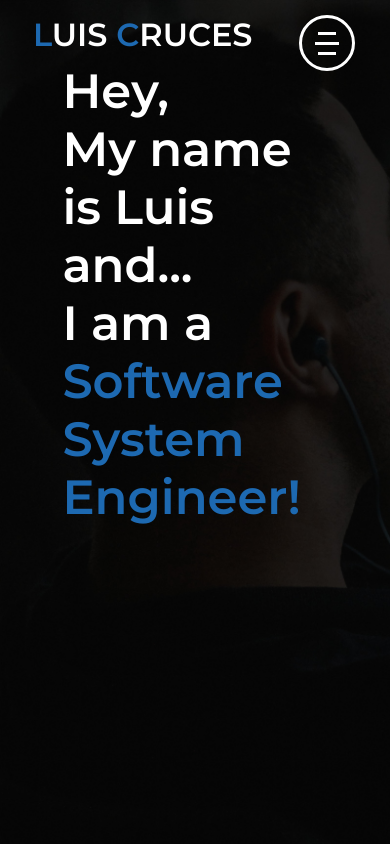
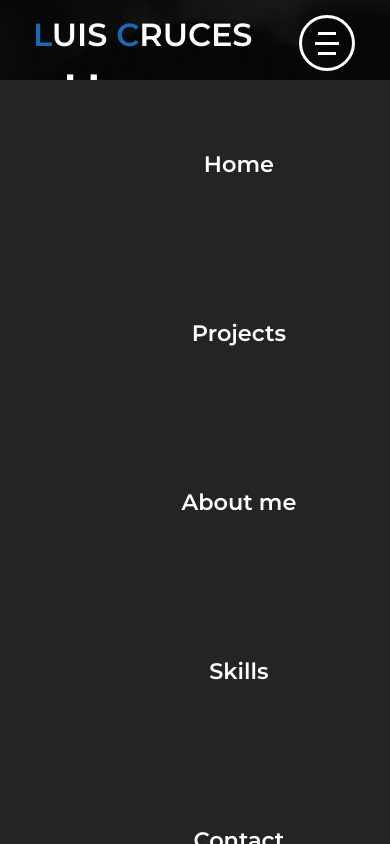
Before and after one commit to luisVidal97/cv-react, a React (Create React App) app: page / in a window 390 px wide. Both pictures are taken after a click on the element 327 px from the left and 43 px from the top of the page. Shown: the top 844 px of the page. Built offline with nearby package versions, Linux system fonts and the light colour scheme.

Commit message:
fixed navbar in responsive mode

```diff
--- a/public/index.html
+++ b/public/index.html
@@ -13,6 +13,7 @@
     <link rel="manifest" href="%PUBLIC_URL%/manifest.json" />
     <link rel="preconnect" href="https://fonts.gstatic.com">
     <link href="https://fonts.googleapis.com/css2?family=Montserrat:wght@300;600&display=swap" rel="stylesheet">
+    <link rel="stylesheet" href="https://cdnjs.cloudflare.com/ajax/libs/animate.css/4.1.1/animate.min.css"/>
     <title>Luis Fernando C.</title>
   </head>
   <body>
--- a/src/components/Navbar.js
+++ b/src/components/Navbar.js
@@ -1,6 +1,8 @@
-import React, { useEffect } from 'react';
+import React, { useEffect, useRef } from 'react';
 
 export const Navbar = () => {
+
+    const itemsNavbar = useRef(null);
 
     useEffect(() => {
         document.addEventListener('scroll', handleScroll );
@@ -16,7 +18,10 @@ export const Navbar = () => {
         ;
     }
 
-    const showHideMenu = () => {
+    const showMenu = () => {
+        const items = itemsNavbar.current;
+        console.log(items);
+        items.classList.toggle('navbar__actived-menu');
 
     }
 
@@ -29,17 +34,17 @@ export const Navbar = () => {
                 </div>
 
                 <div className="navbar__navigator">
-                    <div className="navbar__hamburger" onClick={showHideMenu}>
+                    <div className="navbar__hamburger" onClick={showMenu}>
                         <div className="navbar__hamburger-bar1"></div>
                         <div className="navbar__hamburger-bar2"></div>
                         <div className="navbar__hamburger-bar1"></div>
                     </div>
-                    <ul>
-                        <li><a href="#home">Home</a></li>
-                        <li><a href="#projects">Projects</a></li>
-                        <li><a href="#about">About me</a></li>
-                        <li><a href="#skills">Skills</a></li>
-                        <li><a href="#contact">Contact</a></li>
+                    <ul ref={itemsNavbar} className="itemsNavigator">
+                        <li><a href="#home" onClick={showMenu}>Home</a></li>
+                        <li><a href="#projects" onClick={showMenu}>Projects</a></li>
+                        <li><a href="#about" onClick={showMenu}>About me</a></li>
+                        <li><a href="#skills" onClick={showMenu}>Skills</a></li>
+                        <li><a href="#contact" onClick={showMenu}>Contact</a></li>
                     </ul>
                 </div>
 
--- a/src/styles/components/_navbar.scss
+++ b/src/styles/components/_navbar.scss
@@ -65,8 +65,25 @@ ul {
         flex-direction: row-reverse;
         width: 30%;
 
-        ul {
+
+        .itemsNavigator{
             display: none;
+        }
+
+        .navbar__actived-menu {
+
+            left: 0;
+            position: fixed;
+            top: 80px;
+            margin: 0;
+            height: 100%;
+            width: 102vw;
+            background-color: #242424;
+            align-items: center;
+
+            z-index: 100;
+            display: flex;
+            flex-direction: column;
         }
 
         .navbar__hamburger{
```
Also changed, not shown: 1 other file (tests, documents, lock files or other folders).
